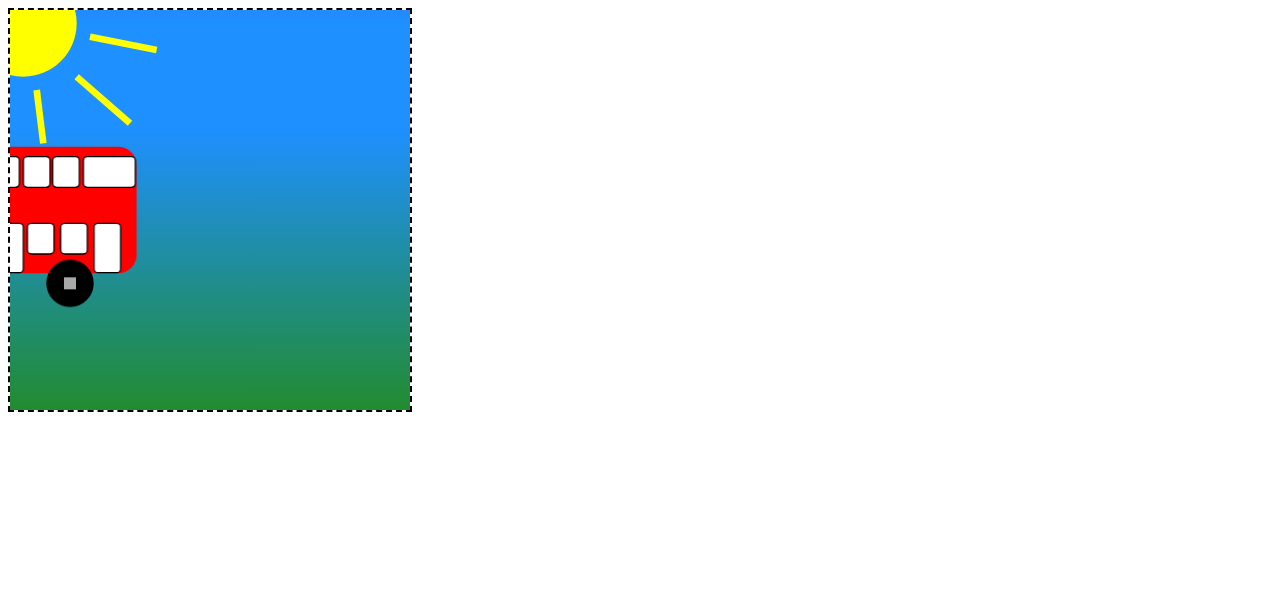
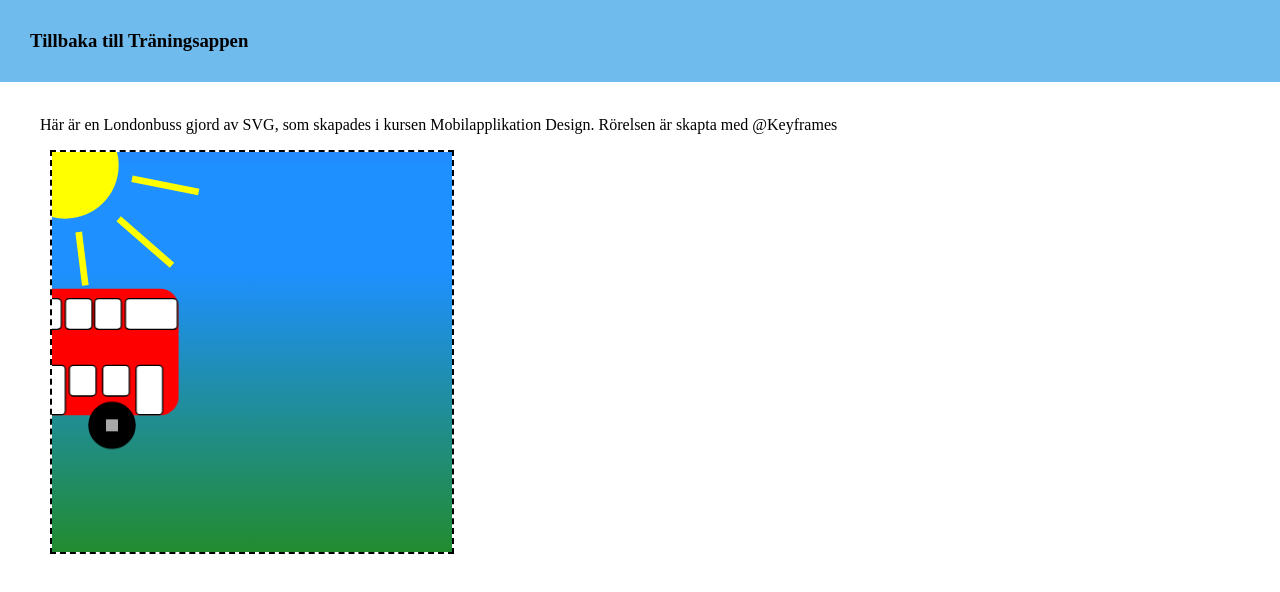
Before and after one commit to FannyFalck/OldSchoolProjects, a plain HTML site: page gamlaprojekt/SVGbuss/indexBUSS.html in a window 1280 px wide. Drawn offline with Linux system fonts and the light colour scheme.

Commit message:
Change some paths

```diff
--- a/gamlaprojekt/SVGbuss/indexBUSS.html
+++ b/gamlaprojekt/SVGbuss/indexBUSS.html
@@ -1,7 +1,7 @@
 <!DOCTYPE html>
 <html lang="sv">
 	<head>
-		<title>SVG3</title>
+		<title>London buses SVG</title>
 		<meta name="viewport" content="width=device-width, initial-scale=1.0">
 		<style>
 
@@ -113,10 +113,40 @@
 				transform: translate(-90px,-130px);
 			}
 
+			/* Återställ standardmarginaler och fyllning för hela sidan */
+			html, body {
+				margin: 0;
+				padding: 0;
+				height: 100%;
+			}
+
+			/* Ge navigationsfältet en flexbox-layout */
+			.navigationforbuss {
+				display: flex;
+				justify-content: left; /* Centrera innehållet horisontellt */
+				align-items: center; /* Centrera innehållet vertikalt */
+				background-color: #70BBEE;
+				height: 100%; /* Hela höjden av sidan */
+				margin: 0;
+				padding: 30px;
+			}
+			.navigationforbuss a{
+				color: black; /* Ändra till önskad färg, här röd (#FF0000) */
+  			text-decoration: none;
+			}
+
 	  </style>
 	</head>
 	<body>
-    <svg width="400px" viewBox="-150 -150 300 300" style="border:2px dashed black;">
+
+		<nav>
+
+			<h3 class="navigationforbuss"> <a href="https://fannyfalck.github.io/OldSchoolProjects/gamlaprojekt/traningsapp/#" target="_blank"> Tillbaka till Träningsappen </a> </h3>
+		</nav>
+		<br>
+
+		<p style="margin-left: 40px; ">Här är en Londonbuss gjord av SVG, som skapades i kursen Mobilapplikation Design. Rörelsen är skapta med @Keyframes </p>
+    <svg width="400px" viewBox="-150 -150 300 300" style="border:2px dashed black; margin-left: 50px;">
 
 			<defs>
 				<linearGradient id="backgroundgradient" x1="0" x2="0" y1="0" y2="1">
```
Also changed, not shown: gamlaprojekt/traningsapp/index.html (+2 -2 lines). Lines whose indentation alone changed are shown as unchanged.
